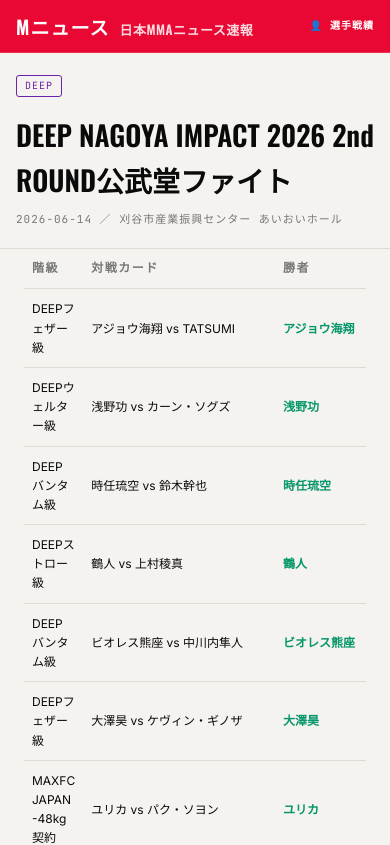
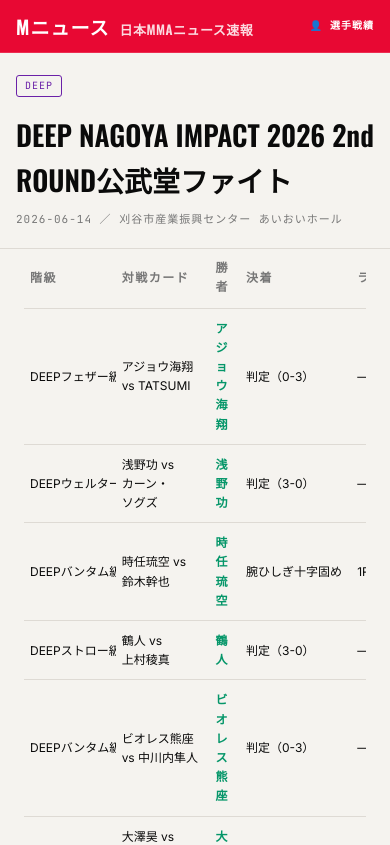
Before and after one commit to mnews-mma/mnews, a Next.js app: page /results/deep-nagoya-impact-2026-2nd-round in a window 390 px wide. Shown: the top 845 px of the page. Built offline with nearby package versions, Linux system fonts and the light colour scheme; no server answers.

Commit message:
戦績テーブル: table-layout:fixed で列幅を固定しはみ出しを解消
モバイルでtable-layout:fixedを使い各列幅をpx指定。
480px固定幅でtable-scrollが横スクロールを担う。

Co-Authored-By: Claude Sonnet 4.6 <noreply@anthropic.com>

```diff
--- a/src/app/globals.css
+++ b/src/app/globals.css
@@ -961,31 +961,36 @@ footer {
     padding: 20px 16px;
   }
   .history-table {
+    table-layout: fixed;
+    width: 480px;
     min-width: unset;
-    width: 100%;
   }
   .col-mobile-hide {
     display: none;
   }
   .history-table th,
   .history-table td {
-    padding: 10px 8px;
+    padding: 10px 6px;
     font-size: 12px;
+    white-space: normal;
+    overflow: hidden;
+    word-break: break-word;
   }
-  .history-table th.col-wrap,
-  .history-table td.col-wrap {
-    max-width: 140px;
-  }
-  .history-table th.col-method,
-  .history-table td.col-method {
-    min-width: 90px;
-    max-width: 120px;
-  }
-  .history-table th.col-opponent,
-  .history-table td.col-opponent {
-    min-width: 72px;
-    max-width: 100px;
-  }
+  /* 日付 */
+  .history-table th:nth-child(1),
+  .history-table td:nth-child(1) { width: 84px; word-break: keep-all; }
+  /* 対戦相手 */
+  .history-table th:nth-child(2),
+  .history-table td:nth-child(2) { width: 86px; word-break: keep-all; }
+  /* 結果 */
+  .history-table th:nth-child(3),
+  .history-table td:nth-child(3) { width: 28px; }
+  /* 決着 */
+  .history-table th:nth-child(4),
+  .history-table td:nth-child(4) { width: 102px; }
+  /* 大会名 */
+  .history-table th:nth-child(5),
+  .history-table td:nth-child(5) { width: 140px; }
   footer {
     padding: 32px 16px 20px;
   }
```
